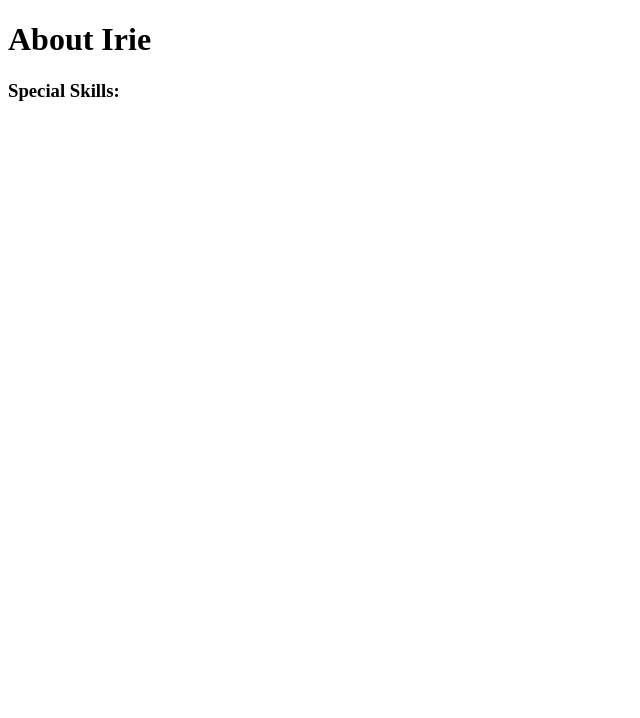
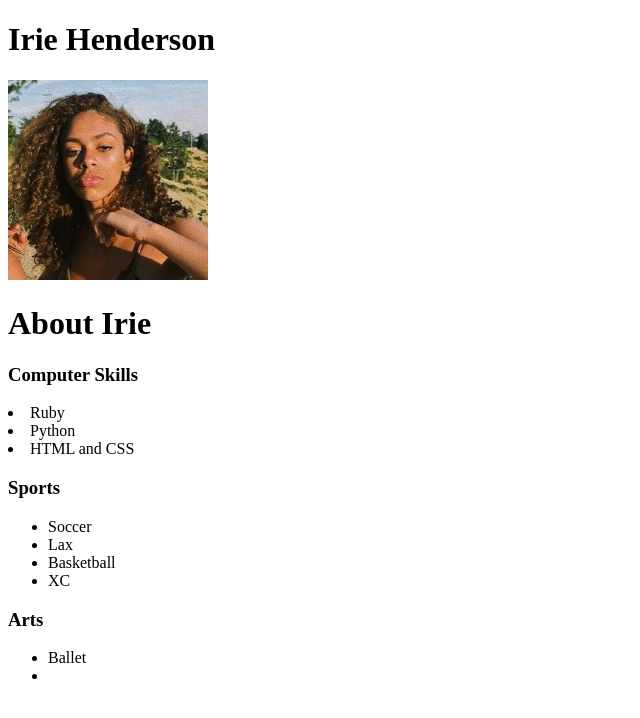
Before and after one commit to jolson615/lmhq-about-pages, a plain HTML site: page irie.html in a window 1280 px wide. Shown: the whole page, without its empty margins (0-640 px from the left). Drawn offline with Linux system fonts and the light colour scheme.

Commit message:
Add Photo

```diff
--- a/irie.html
+++ b/irie.html
@@ -3,9 +3,37 @@
 <html>
     <head>
         <title>Irie's page</title>
+   <!--<img src="images/selfie.jpg"/> -->
     </head>
+       <!--<img src="images/selfie.jpg"/>   -->
     <body>
+        <!--<img src="images/selfie.jpg"/> -->
+        <h1>Irie Henderson</h1>
+        <img src="images/selfie.jpg" style="width:200px;height:px;">
         <h1>About Irie</h1>
-        <h3>Special Skills:</h3>
+        <h3>Computer Skills</h3
+       <ul>
+        <li>Ruby</li>
+        <li>Python</li>
+        <li>HTML and CSS</li>
+
+       </ul>
+
+       <h3>Sports</h3>
+       <ul>
+        <li>Soccer</li>
+        <li>Lax</li>
+        <li>Basketball</li>
+        <li>XC</li>
+       </ul>
+
+       <h3>Arts</h3>
+       <ul>
+           <li>Ballet</li>
+           <li></li>
+       </ul>
+   <!--    <ul>-->
+   <!--    <li>Python</li>-->
+   <!--</ul>-->
     </body>
 </html>
```
Also changed, not shown: images/selfie.jpg (added).
